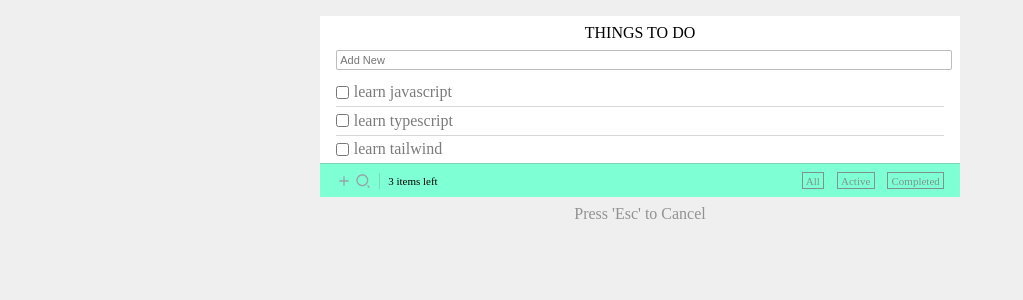
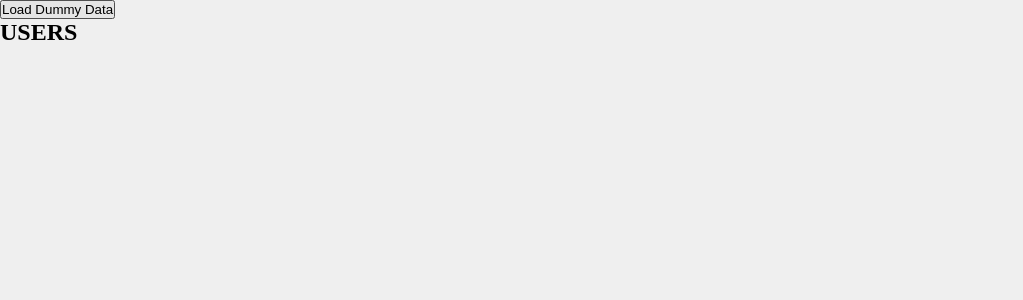
Before and after one commit to Hemsleek/New_Todo, a React (Vite) app: page /1 in a window 1280 px wide. Shown: the top 300 px of the page, without its empty margins (0-1023 px from the left). Built offline with nearby package versions, Linux system fonts and the light colour scheme.

Commit message:
feat: Dumnmy users and axios

```diff
--- a/package.json
+++ b/package.json
@@ -9,6 +9,7 @@
     "preview": "vite preview"
   },
   "dependencies": {
+    "axios": "^1.1.3",
     "react": "^18.2.0",
     "react-dom": "^18.2.0"
   },
--- a/src/App.jsx
+++ b/src/App.jsx
@@ -1,11 +1,13 @@
 import React from "react";
 import "./App.css";
+import Dummy from "./components/Dummy";
 import TodoApp from "./components/TodoApp";
 
 const App = () => {
   return (
     <div className="App">
-      <TodoApp />
+      {/* <TodoApp /> */}
+      <Dummy />
     </div>
   );
 };
--- /dev/null
+++ b/src/components/Dummy.jsx
@@ -0,0 +1,52 @@
+import React, { useState } from "react";
+import axios from "axios";
+
+const baseUrl = "https://dummyapi.io/data/v1";
+
+const Dummy = () => {
+  const [users, setUsers] = useState([]);
+
+  const loadDummyData = async (e) => {
+    // then and catch
+
+    // axios({
+    //   method: "get",
+    //   url: `${baseUrl}/user?limit=20`,
+    //   headers: {
+    //     "app-id": "635be87cc11e12f6087fe861",
+    //   },
+    //
+    // })
+    //   .then((res) => {
+    //     console.log(res.data.data);
+    //     setUsers(res.data.data);
+    //   })
+    //   .catch((err) => console.log(err));
+    try {
+      const { data } = await axios({
+        url: `${baseUrl}/user?limit=20`,
+        headers: {
+          "app-id": "635be87cc11e12f6087fe861",
+        },
+      });
+      console.log(data.data);
+      setUsers(data.data);
+    } catch (error) {
+      console.log(error);
+    }
+  };
+
+  return (
+    <div>
+      <button onClick={loadDummyData}>Load Dummy Data</button>
+      <div>
+        <h2>USERS</h2>
+        {users.map((user, userIndex) => (
+          <div key={userIndex}>{`${user.firstName} ${user.lastName}`}</div>
+        ))}
+      </div>
+    </div>
+  );
+};
+
+export default Dummy;
```
Also changed, not shown: 1 other file (tests, documents, lock files or other folders).
